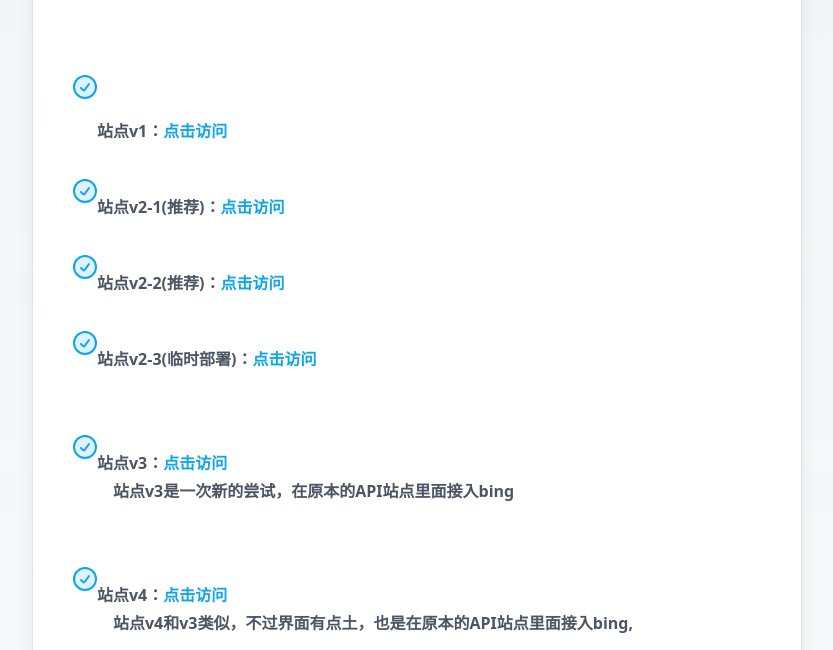
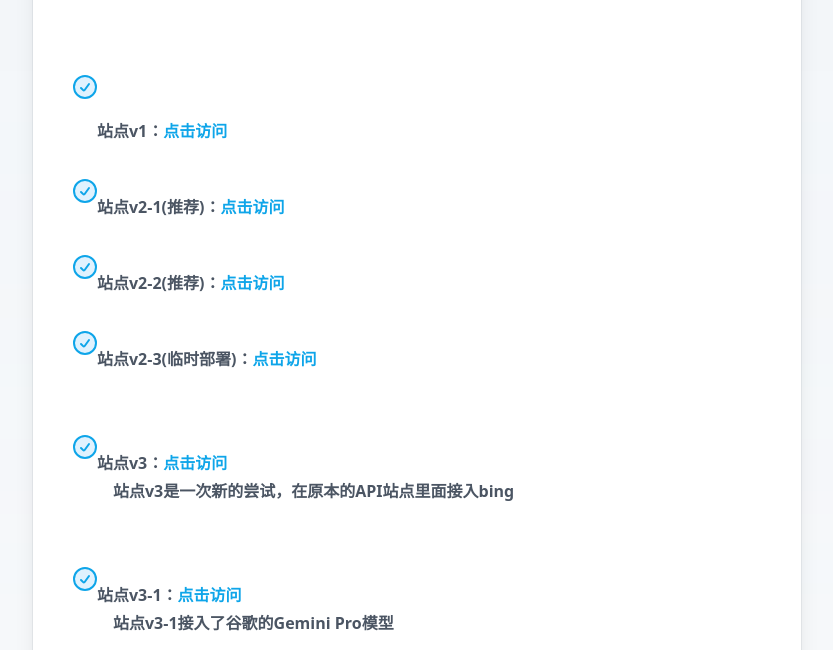
Before and after one commit to zhanghxiao/bingallone, a website: page index.html in a window 1280 px wide. Shown: the part 295-945 px from the top of the page, without its empty margins (223-1056 px from the left). Drawn offline with nearby package versions, Linux system fonts and the light colour scheme.

Commit message:
Update index.html

```diff
--- a/index.html
+++ b/index.html
@@ -118,6 +118,23 @@
                 </p>
           </div>
               </li>
+	      <li class="flex items-center">
+                <svg class="h-6 w-6 flex-none fill-sky-100 stroke-sky-500 stroke-2" stroke-linecap="round"
+                  stroke-linejoin="round">
+                  <circle cx="12" cy="12" r="11" />
+                  <path d="m8 13 2.165 2.165a1 1 0 0 0 1.521-.126L16 9" fill="none" />
+                </svg>
+
+<div class="pt-8 text-base font-semibold leading-7">
+	   <br/>
+            <p class="text-gray-600 overflow-hidden">站点v3-1：<a href="https://genimi.xiao-chat-gpt.icu/"
+                target="_blank"
+                class="text-sky-500 hover:text-sky-600">点击访问</a></p>
+	 <p class="ml-4">
+                  站点v3-1接入了谷歌的Gemini Pro模型
+                </p>
+          </div>
+              </li>
 		          <li class="flex items-center">
                 <svg class="h-6 w-6 flex-none fill-sky-100 stroke-sky-500 stroke-2" stroke-linecap="round"
                   stroke-linejoin="round">
```
